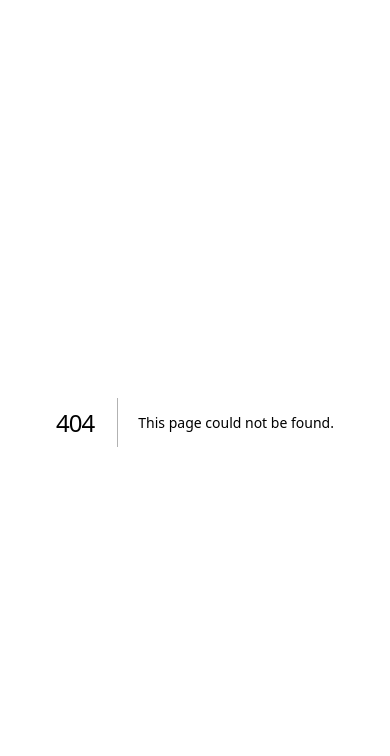
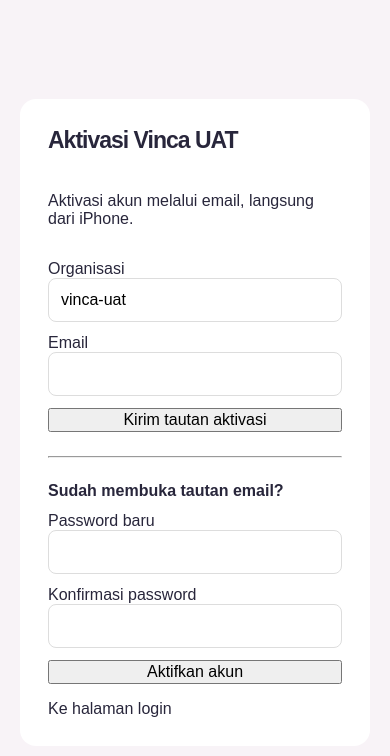
Before and after one commit to leoneshenkad96/hujan-project, a Next.js app: page /activate in a window 390 px wide. Before the commit this address had no page. Shown: the top 756 px of the page. Built offline with nearby package versions, Linux system fonts and the light colour scheme.

Commit message:
feat(auth): email-verified mobile UAT activation src/app/activate/page.tsx

```diff
--- /dev/null
+++ b/src/app/activate/page.tsx
@@ -0,0 +1,9 @@
+'use client';
+import {useState,type FormEvent} from 'react';
+export default function Activate(){
+ const [error,setError]=useState(''),[notice,setNotice]=useState(''),[busy,setBusy]=useState(false);
+ async function request(e:FormEvent<HTMLFormElement>){e.preventDefault();setBusy(true);setError('');const d=new FormData(e.currentTarget);try{const r=await fetch('/api/auth/activation/request',{method:'POST',headers:{'Content-Type':'application/json'},body:JSON.stringify({organization:d.get('organization'),email:d.get('email')})});const json=await r.json();if(!r.ok)throw new Error(json.error||'Gagal meminta aktivasi');setNotice(json.message)}catch(e){setError(e instanceof Error?e.message:'Gagal')}finally{setBusy(false)}}
+ async function complete(e:FormEvent<HTMLFormElement>){e.preventDefault();setBusy(true);setError('');const d=new FormData(e.currentTarget);if(d.get('password')!==d.get('confirm')){setError('Konfirmasi password berbeda');setBusy(false);return}try{const r=await fetch('/api/auth/activation/complete',{method:'POST',headers:{'Content-Type':'application/json'},body:JSON.stringify({token:new URLSearchParams(window.location.search).get('token'),password:d.get('password')})});const json=await r.json();if(!r.ok)throw new Error(json.error||'Gagal aktivasi');setNotice('Akun aktif. Silakan login.')}catch(e){setError(e instanceof Error?e.message:'Gagal')}finally{setBusy(false)}}
+ const field={width:'100%',padding:12,border:'1px solid #ddd',borderRadius:8};
+ return <main style={{minHeight:'100vh',display:'grid',placeItems:'center',padding:20,background:'#f8f3f7'}}><div style={{width:'min(100%,420px)',padding:28,background:'white',borderRadius:16,display:'grid',gap:16}}><h1>Aktivasi Vinca UAT</h1><p>Aktivasi akun melalui email, langsung dari iPhone.</p><form onSubmit={request} style={{display:'grid',gap:12}}><label>Organisasi<input name="organization" required defaultValue="vinca-uat" style={field}/></label><label>Email<input name="email" type="email" required autoComplete="email" style={field}/></label><button disabled={busy} type="submit">Kirim tautan aktivasi</button></form><hr style={{width:'100%'}}/><form onSubmit={complete} style={{display:'grid',gap:12}}><h2>Sudah membuka tautan email?</h2><label>Password baru<input type="password" name="password" required minLength={12} autoComplete="new-password" style={field}/></label><label>Konfirmasi password<input type="password" name="confirm" required minLength={12} autoComplete="new-password" style={field}/></label><button disabled={busy} type="submit">Aktifkan akun</button></form>{error&&<p role="alert" style={{color:'#a42642'}}>{error}</p>}{notice&&<p role="status">{notice}</p>}<a href="/login">Ke halaman login</a></div></main>;
+}
```
